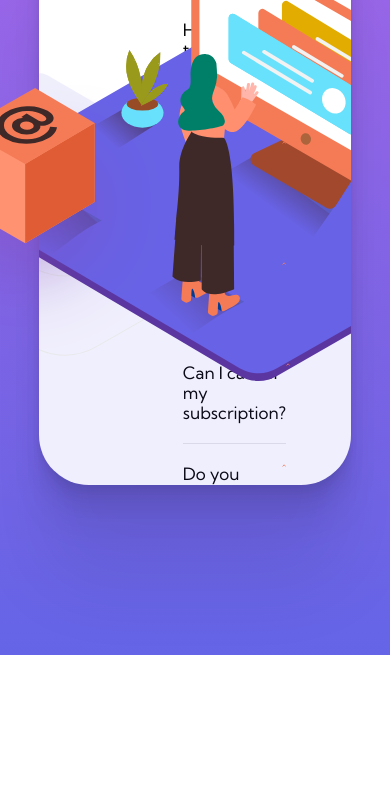
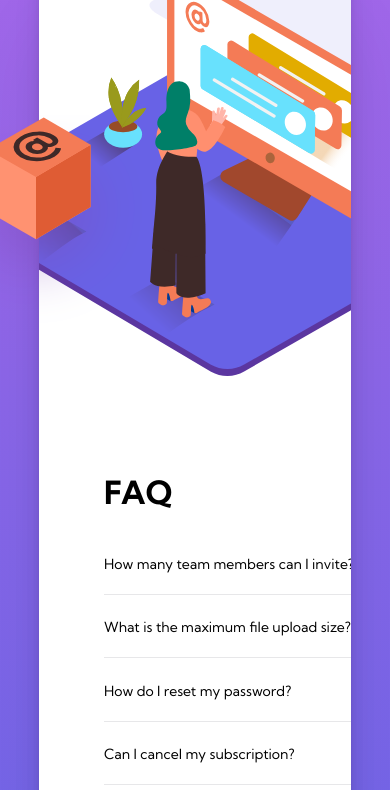
Before and after one commit to Antoine-Flo/Accordion-Card, a plain HTML site: page index.html in a window 390 px wide. Shown: the part 285-1075 px from the top of the page. Before the commit the page ends 940 px from the top, so only its background shows below. Drawn offline with Linux system fonts and the light colour scheme.

Commit message:
first try responsive

```diff
--- a/style.css
+++ b/style.css
@@ -17,18 +17,22 @@ html {
 }
 
 h1 {
-    font-size: 4rem;
+    font-size: 3.2rem;
     color: black;
     margin-bottom: 3rem;
 }
+
+
+
+
 
 .container {
     position: relative;
     background-color: white;
     margin: 17rem auto;
-    max-width: 130rem;
+    max-width: 100rem;
     width: 80%;
-    height: 60rem;
+    height: 55rem;
     border-radius: 50px;
 
     display: grid;
@@ -44,26 +48,37 @@ h1 {
         0 100px 80px rgba(0, 0, 0, 0.07);
 }
 
-
+@media (max-width: 986px) {
+    .container {
+        margin: 20rem auto;
+        display: grid;
+        grid-template-columns: 1fr;
+        grid-template-rows: 1fr 1fr;
+        max-width: 100rem;
+        width: 80%;
+        height: 100rem;
+    }
+}
 
 .container-box {
     position: absolute;
-    background-color: red;
     left: 50%;
     transform: translateX(-50%);
-    max-width: 130rem;
+    max-width: 100rem;
     width: 80%;
-    height: 60rem;
+    height: 55rem;
     border-radius: 50px;
     z-index: 500;
     visibility: hidden;
 }
 
+
+
 .box-desktop {
-    width: 28rem;
+    width: 22rem;
     position: absolute;
     top: 20rem;
-    left: -15rem;
+    left: -11rem;
     z-index: 500;
     visibility: visible;
 }
@@ -71,15 +86,32 @@ h1 {
 .pattern-deskop {
     position: absolute;
     width: 102rem;
-    top: -21rem;
-    transform: translateX(-50rem);
+    top: -31rem;
+    transform: translateX(-57rem);
+}
+
+@media (max-width: 986px) {
+    .pattern-deskop {
+        position: relative;
+        width: 43rem;
+        top: -20rem;
+        transform: translateX(11rem);
+    }
 }
 
 .woman-online {
     position: absolute;
-    min-width: 60rem;
-    top: 4rem;
+    min-width: 54rem;
+    top: 5rem;
     left: -9rem;
+}
+@media (max-width: 986px) {
+    .woman-online {
+        position: absolute;
+        width: 10%;
+        top: 5rem;
+        left: -9rem;
+    }
 }
 
 .text {
@@ -87,7 +119,7 @@ h1 {
     flex-direction: column;
     justify-content: space-evenly;
     padding: 6.5rem;
-    font-size: 1.3rem;
+    font-size: 1.2rem;
     line-height: 2rem;
     font-family: 'Kumbh Sans', sans-serif;
 }
@@ -98,7 +130,7 @@ h1 {
 }
 
 .question {
-    font-size: 1.7rem;
+    font-size: 1.4rem;
     display: flex;
     justify-content: space-between;
 }
```
